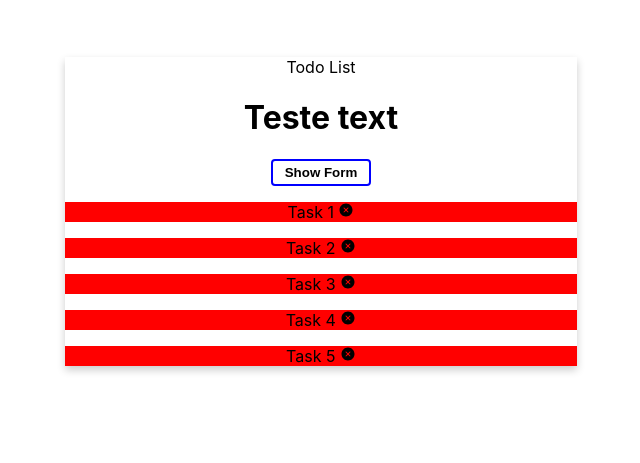
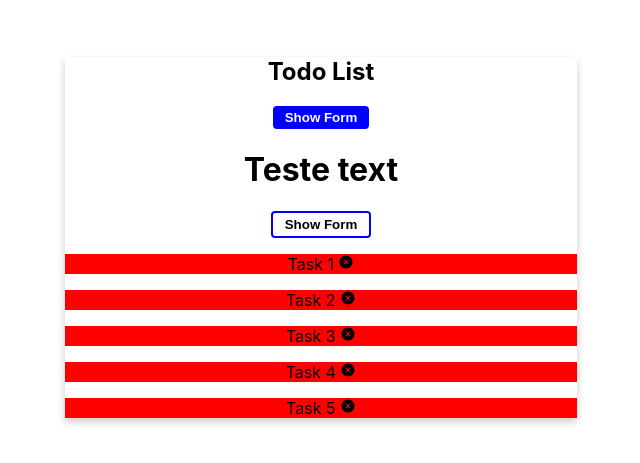
Before and after one commit to VarnerDamascenoJr/react-todo-list, a React (Create React App) app: page / in a window 1280 px wide. Shown: the part 103-566 px from the top of the page, without its empty margins (319-959 px from the left). Built offline with nearby package versions, Linux system fonts and the light colour scheme.

Commit message:
Correction in the container and space

```diff
--- a/src/components/Header/index.tsx
+++ b/src/components/Header/index.tsx
@@ -1,9 +1,18 @@
 import React from "react";
+import { ButtonDefault } from "../Button";
 
-export const Header = () =>{
+import "./styles.css";
+
+interface HeaderType {
+    onShow: (showForm:boolean)=> void
+    showForm: boolean
+}
+
+export const Header = ({ showForm ,onShow}:HeaderType) =>{
     return(
-        <nav className="header-nav">
-        Todo List
+        <nav className="container space">
+            <h1 className="title">Todo List </h1>
+            <ButtonDefault fill="filled" size="small" text={showForm ? "Close":"Show Form"}  onClick={()=>onShow(!showForm)} type="button"/>
         </nav>
     );
 };
```
